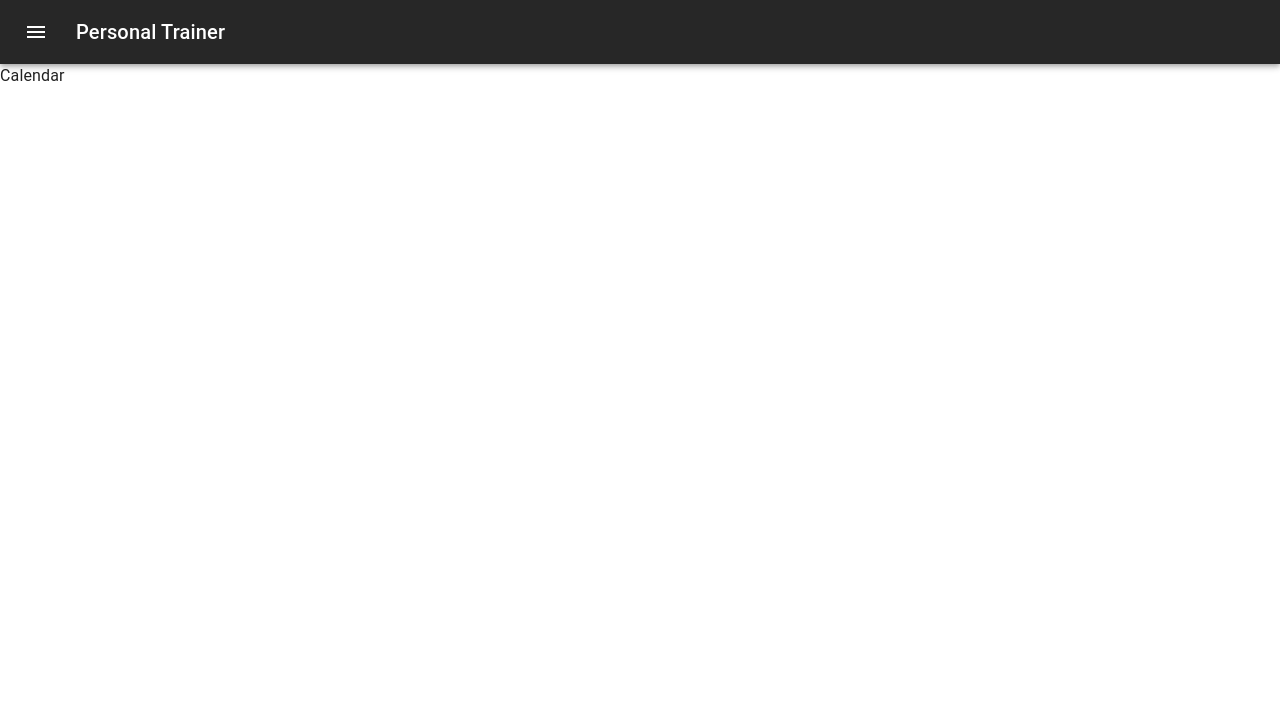
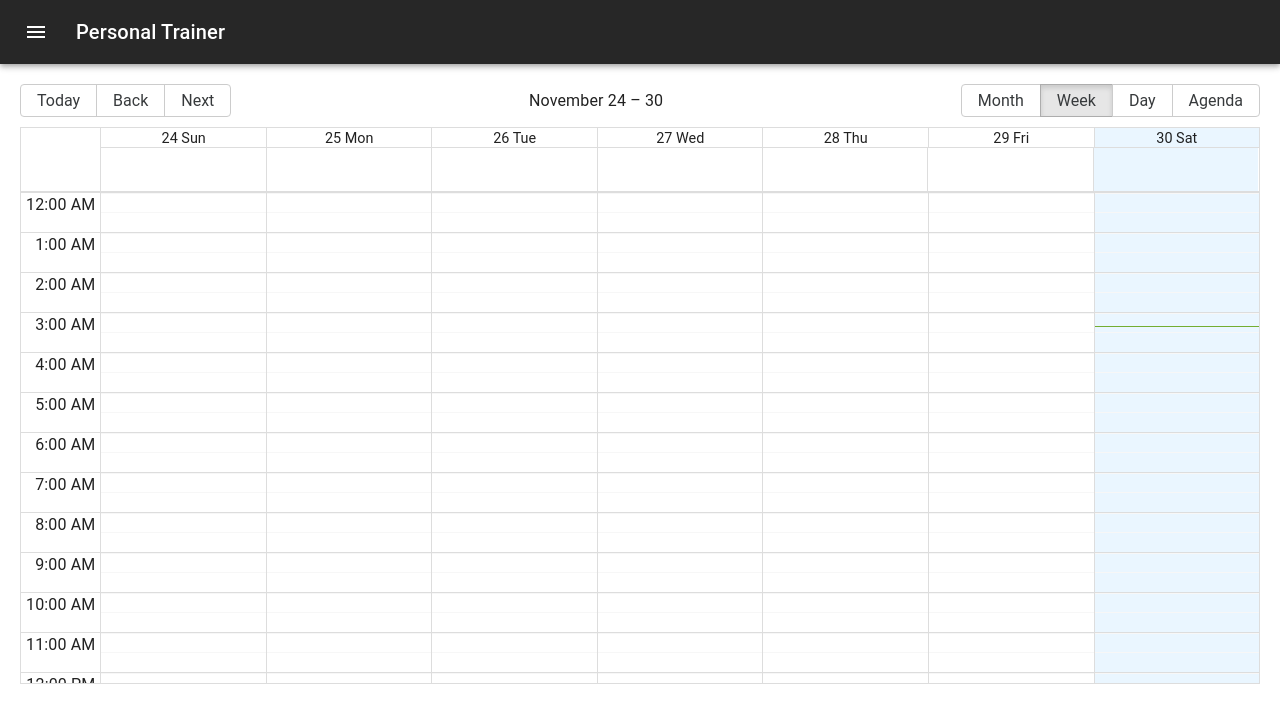
Before and after one commit to NguyenTuong4017/personal-trainer-project, a React app: page /calendar in a window 1280 px wide. Shown: the top 722 px of the page. Built offline with nearby package versions, Linux system fonts and the light colour scheme; no server answers; the HTML template or start-up script is replaced by a standard one.

Commit message:
add calendar

```diff
--- a/src/App.jsx
+++ b/src/App.jsx
@@ -2,6 +2,7 @@ import { useState, useEffect } from "react";
 import { fetchCustomers } from "./hooks/fetch";
 import "./App.css";
 import "bootstrap/dist/css/bootstrap.min.css";
+import "react-big-calendar/lib/css/react-big-calendar.css";
 import Header from "./Components/Navbar/Header";
 import CustomersList from "./Components/Content/CustomersList";
 import { CustomerAddingForm } from "./Components/Add-Form/CustomerAddingForm";
--- a/src/Components/Content/CustomerCalander.jsx
+++ b/src/Components/Content/CustomerCalander.jsx
@@ -1,5 +1,40 @@
-import { Calendar } from "react-big-calendar";
+import { Calendar, momentLocalizer } from "react-big-calendar";
+import { fetchTrainings } from "../../hooks/fetch";
+import { useState, useEffect } from "react";
+import moment from "moment";
+import dayjs from "dayjs";
+const localizer = momentLocalizer(moment);
+export default function CustomerCalendar() {
+  const [trainings, setTrainings] = useState([]);
+  //retrieve all tranings from server
+  const handleFetch = () => {
+    fetchTrainings()
+      .then((data) => setTrainings(data))
+      .catch((error) => console.error("Fetch error: ", error));
+  };
 
-export default function CustomerCalendar() {
-  return <>Calendar</>;
+  //retrieve all the trainings immediately when the application opend
+  useEffect(() => {
+    handleFetch();
+  }, []);
+
+  const events = trainings.map((item) => ({
+    id: item.id,
+    title: `${item.activity} / ${item.customer.firstname} ${item.customer.lastname}`,
+    start: dayjs(item.date).toDate(),
+    end: dayjs(item.date).add(item.duration, "minute").toDate(),
+  }));
+
+  return (
+    <div style={{ height: "80vh", padding: "20px" }}>
+      {console.log(events)}
+      <Calendar
+        localizer={localizer}
+        events={events}
+        defaultView="week"
+        startAccessor="start"
+        endAccessor="end"
+      />
+    </div>
+  );
 }
--- a/src/Components/Content/TrainingsList.jsx
+++ b/src/Components/Content/TrainingsList.jsx
@@ -10,6 +10,7 @@ export function TrainingsList() {
   const [rows, setRows] = useState([]);
   const [trainingId, setTrainingId] = useState();
   const [openDeleteDialog, setOpenDeleteDialog] = useState(false);
+  const [hide, setHide] = useState(true);
 
   //show the delete warning dialog
   const showDeleteWarning = (id) => {
```
